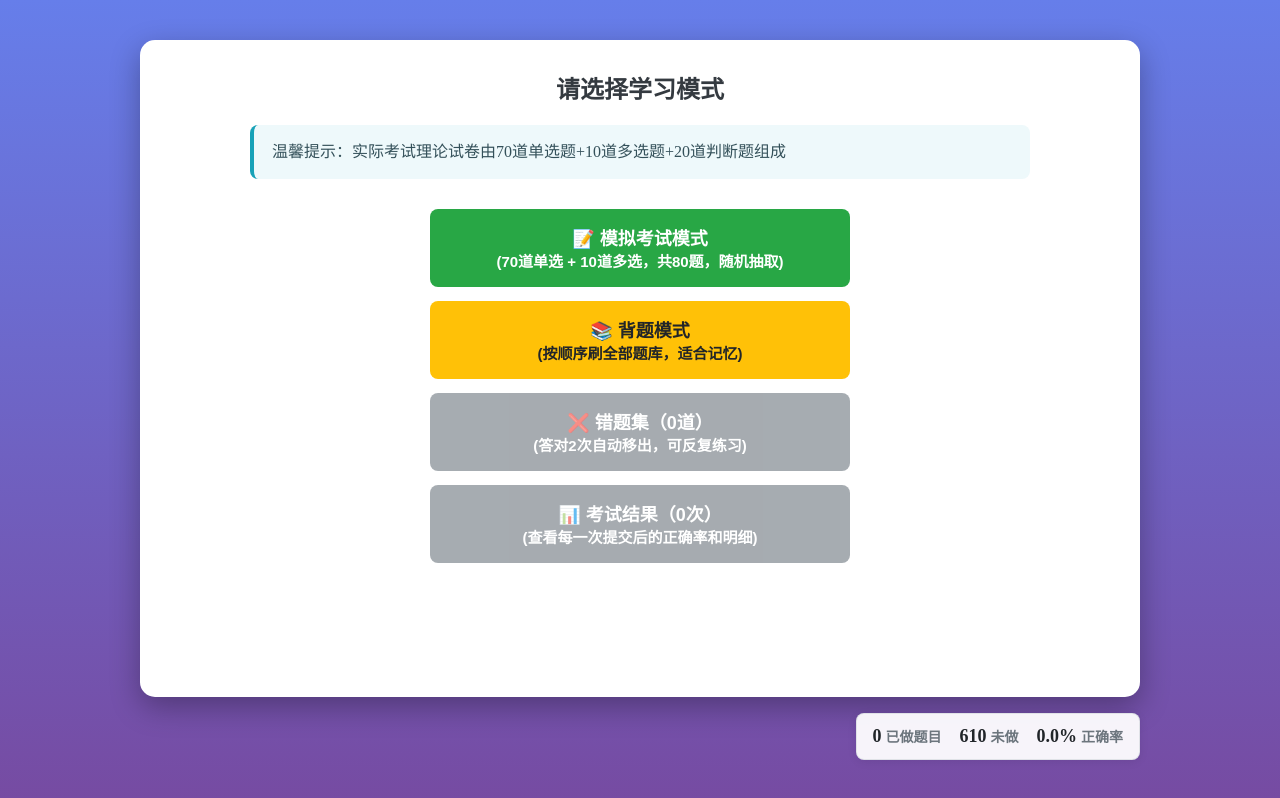
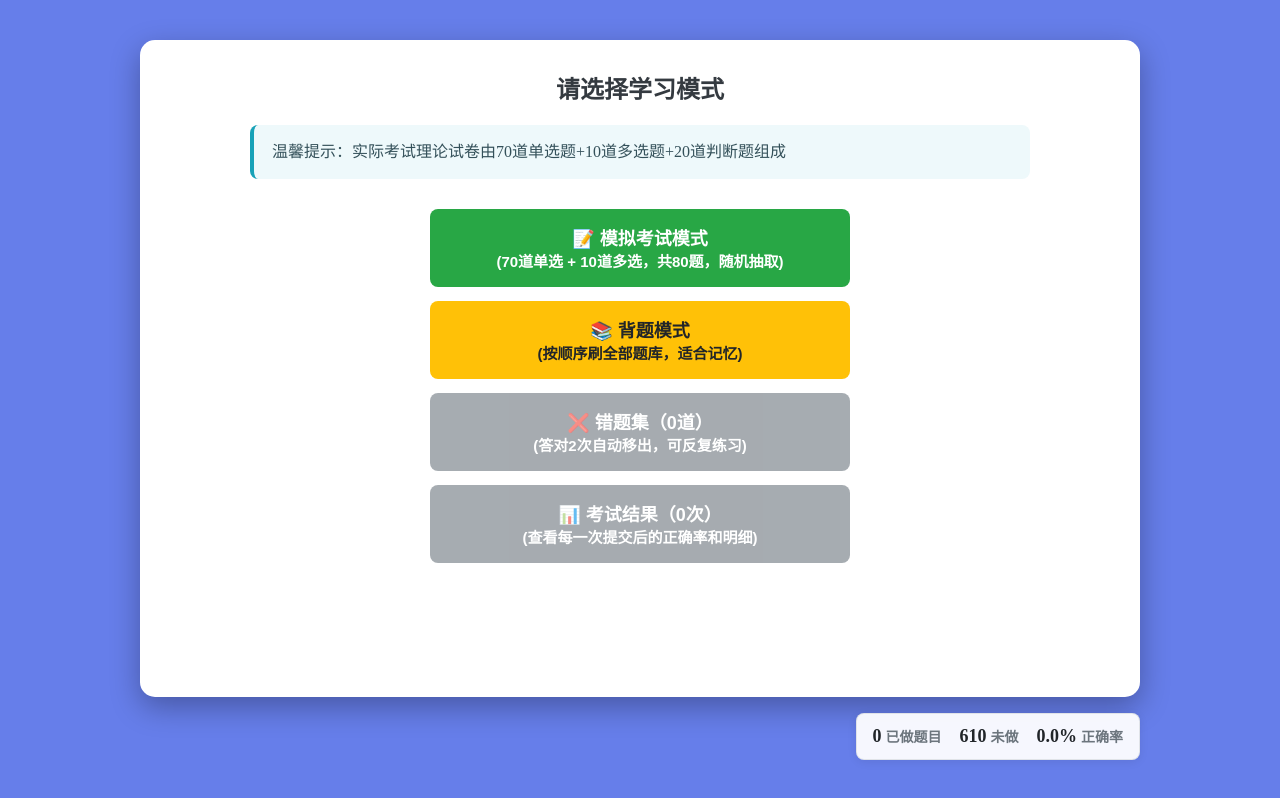
Before and after one commit to zhongzhifa/ai-textbook, a website: page index.html in a window 1280 px wide. Drawn offline with Linux system fonts and the light colour scheme.

Commit message:
更改背景色

```diff
--- a/css/styles.css
+++ b/css/styles.css
@@ -8,7 +8,7 @@
         background: #667eea;
       }
       body {
-        background: linear-gradient(to bottom, #667eea 0%, #764ba2 100%);
+        background: #667eea;
         min-height: 100vh;
         min-height: 100dvh;
         height: 100vh;
```
